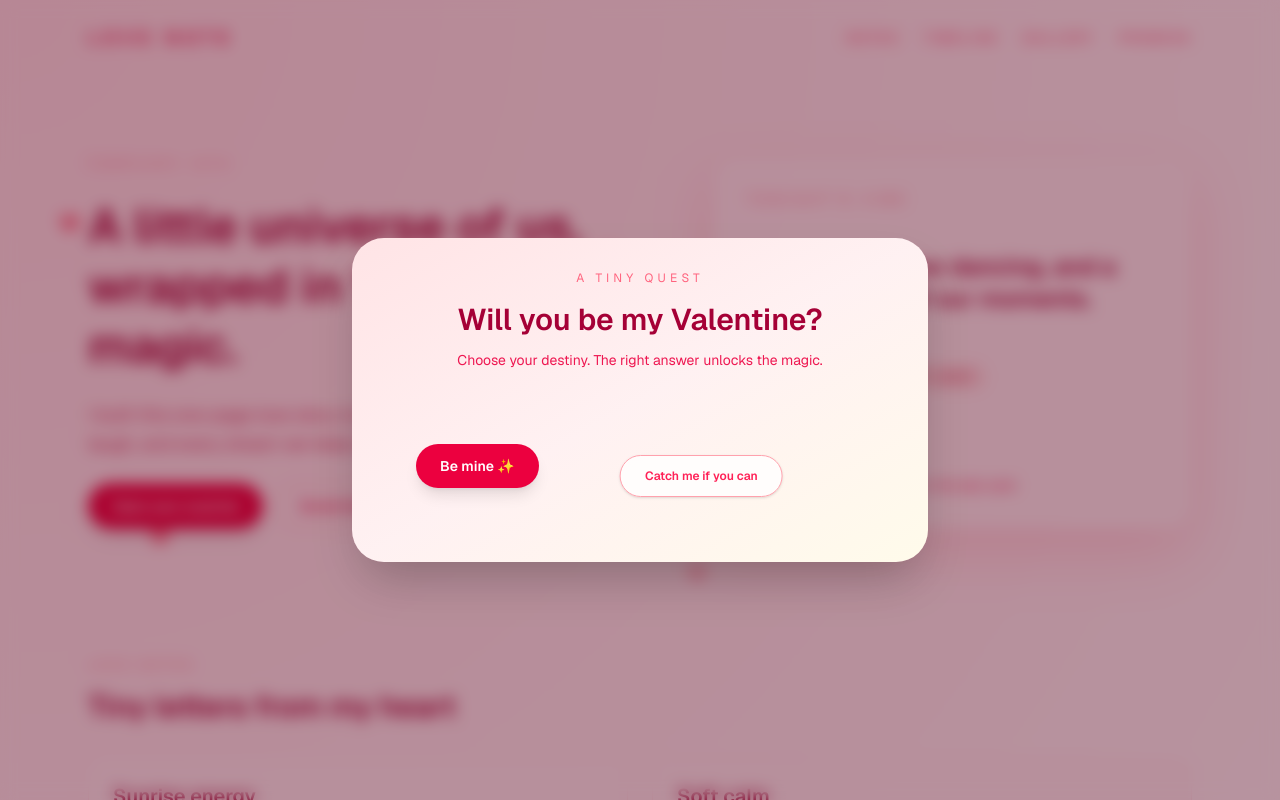
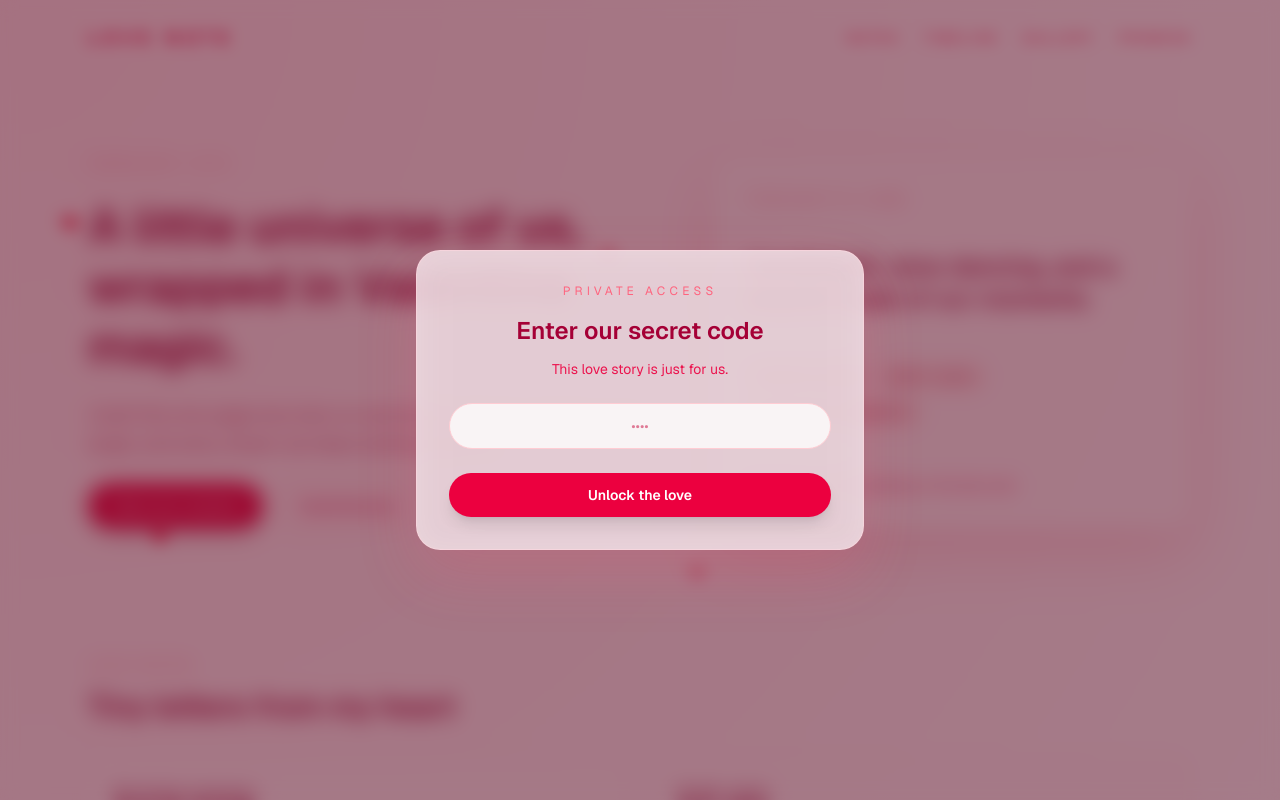
Before and after one commit to prashant4471/VP2026, a Next.js app: page / in a window 1280 px wide. Shown: the top 800 px of the page. Built offline with nearby package versions, Linux system fonts and the light colour scheme.

Commit message:
Add security feature for private access; implement code verification and UI for unlocking

```diff
--- a/src/app/page.tsx
+++ b/src/app/page.tsx
@@ -66,6 +66,10 @@ export default function Home() {
   const [celebrate, setCelebrate] = useState(false);
   const [runawayStyle, setRunawayStyle] = useState({ top: 58, left: 62 });
   const [runawayLabel, setRunawayLabel] = useState("Catch me if you can");
+  const [securityUnlocked, setSecurityUnlocked] = useState(false);
+  const [securityCode, setSecurityCode] = useState("");
+  const [securityError, setSecurityError] = useState("");
+  const accessCode = "0214";
 
   const dodgeLabels = useMemo(
     () => [
@@ -92,6 +96,16 @@ export default function Home() {
     setShowGate(false);
     setCelebrate(true);
     setTimeout(() => setCelebrate(false), 9000);
+  };
+
+  const handleSecuritySubmit = (event: React.FormEvent<HTMLFormElement>) => {
+    event.preventDefault();
+    if (securityCode.trim() === accessCode) {
+      setSecurityUnlocked(true);
+      setSecurityError("");
+    } else {
+      setSecurityError("Oops, that code isn't right. Try again.");
+    }
   };
 
   return (
@@ -133,7 +147,7 @@ export default function Home() {
         </nav>
       </header>
 
-      <main className="relative z-10">
+      <main className={`relative z-10 ${securityUnlocked ? "" : "blur-sm"}`}>
         <section className="mx-auto flex w-full max-w-6xl flex-col gap-10 px-6 py-10 sm:py-20">
           <div className="grid gap-10 lg:grid-cols-[1.1fr_0.9fr]">
             <div className="flex flex-col gap-6">
@@ -346,7 +360,7 @@ export default function Home() {
         </div>
       ) : null}
 
-      {showGate ? (
+      {showGate && securityUnlocked ? (
         <div className="fixed inset-0 z-[60] flex items-center justify-center bg-rose-950/40 px-6 backdrop-blur">
           <div className="relative w-full max-w-xl overflow-hidden rounded-[32px] bg-gradient-to-br from-rose-100 via-rose-50 to-amber-50 p-8 text-center shadow-2xl">
             <p className="text-xs uppercase tracking-[0.35em] text-rose-400">
@@ -410,6 +424,43 @@ export default function Home() {
           </div>
         </div>
       ) : null}
+
+      {!securityUnlocked ? (
+        <div className="fixed inset-0 z-[70] flex items-center justify-center bg-rose-950/50 px-6 backdrop-blur">
+          <form
+            onSubmit={handleSecuritySubmit}
+            className="glass-card romantic-glow w-full max-w-md rounded-3xl p-8 text-center"
+          >
+            <p className="text-xs uppercase tracking-[0.35em] text-rose-400">
+              Private access
+            </p>
+            <h2 className="mt-4 text-2xl font-semibold text-rose-800">
+              Enter our secret code
+            </h2>
+            <p className="mt-3 text-sm text-rose-600/90">
+              This love story is just for us.
+            </p>
+            <input
+              type="password"
+              value={securityCode}
+              onChange={(event) => setSecurityCode(event.target.value)}
+              placeholder="••••"
+              className="mt-6 w-full rounded-full border border-rose-200 bg-white/80 px-5 py-3 text-center text-sm text-rose-700 outline-none focus:border-rose-400"
+            />
+            {securityError ? (
+              <p className="mt-3 text-xs uppercase tracking-[0.2em] text-rose-500">
+                {securityError}
+              </p>
+            ) : null}
+            <button
+              type="submit"
+              className="mt-6 w-full rounded-full bg-rose-600 px-6 py-3 text-sm font-semibold text-white shadow-lg transition hover:bg-rose-500"
+            >
+              Unlock the love
+            </button>
+          </form>
+        </div>
+      ) : null}
     </div>
   );
 }
```
